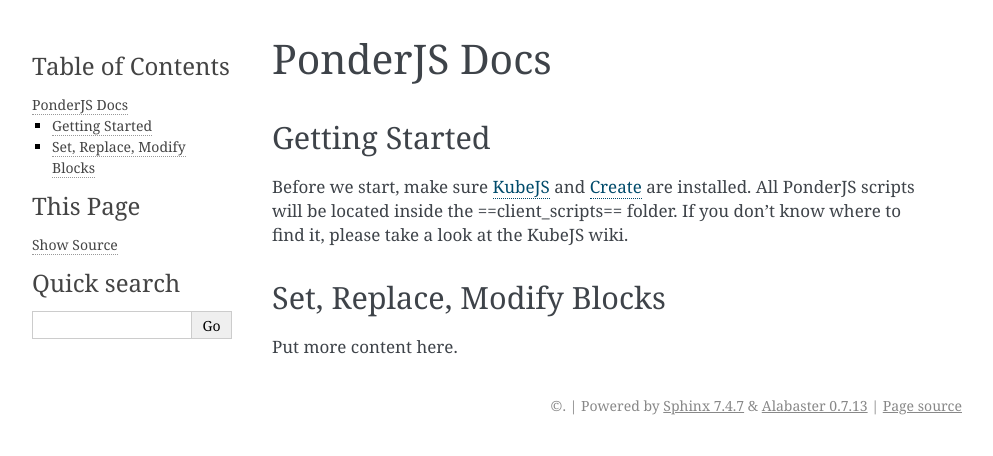
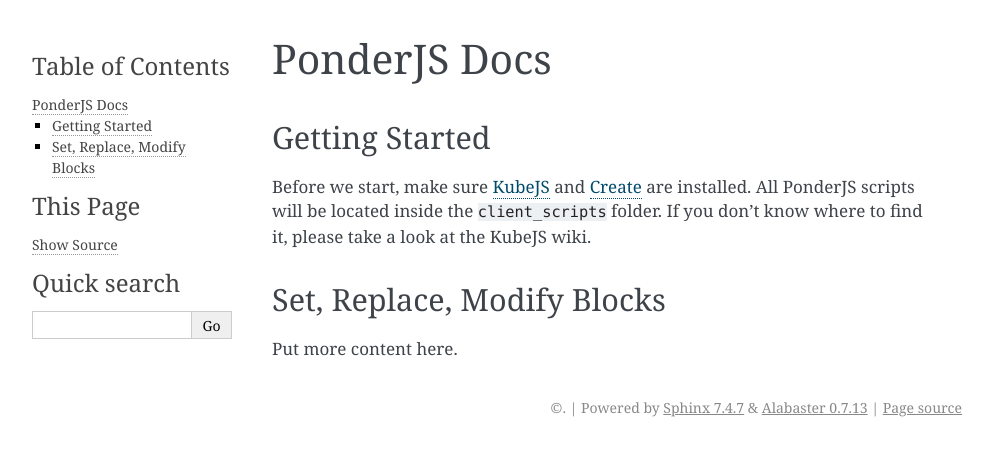
Before and after one commit to Ludi87/ponderjs-docs, a Sphinx documentation site: the page built from docs/ponderjs.md, in a window 1280 px wide. Shown: the top 456 px of the page, without its empty margins (148-1141 px from the left). Built offline with Sphinx 7.4.7, drawn with Linux system fonts in a browser that asks for light colours.

```diff
--- a/docs/ponderjs.md
+++ b/docs/ponderjs.md
@@ -3,7 +3,7 @@
 ## Getting Started
 
 Before we start, make sure [KubeJS](https://www.curseforge.com/minecraft/mc-mods/kubejs) and [Create](https://www.curseforge.com/minecraft/mc-mods/create) are installed.
-All PonderJS scripts will be located inside the ==client_scripts== folder. If you don't know where to find it, please take a look at the KubeJS wiki.
+All PonderJS scripts will be located inside the `client_scripts` folder. If you don't know where to find it, please take a look at the KubeJS wiki.
 
 ## Set, Replace, Modify Blocks
 
```
